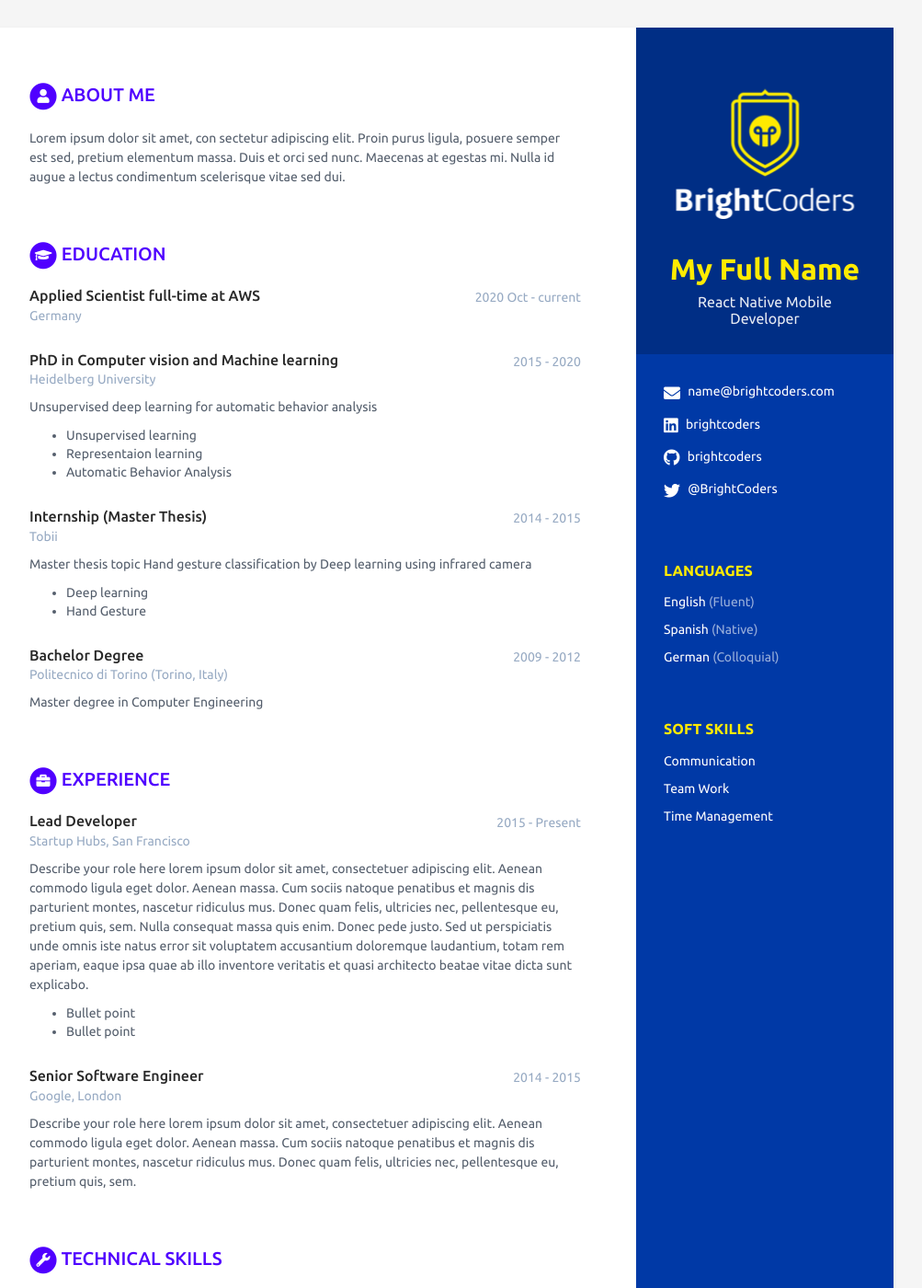
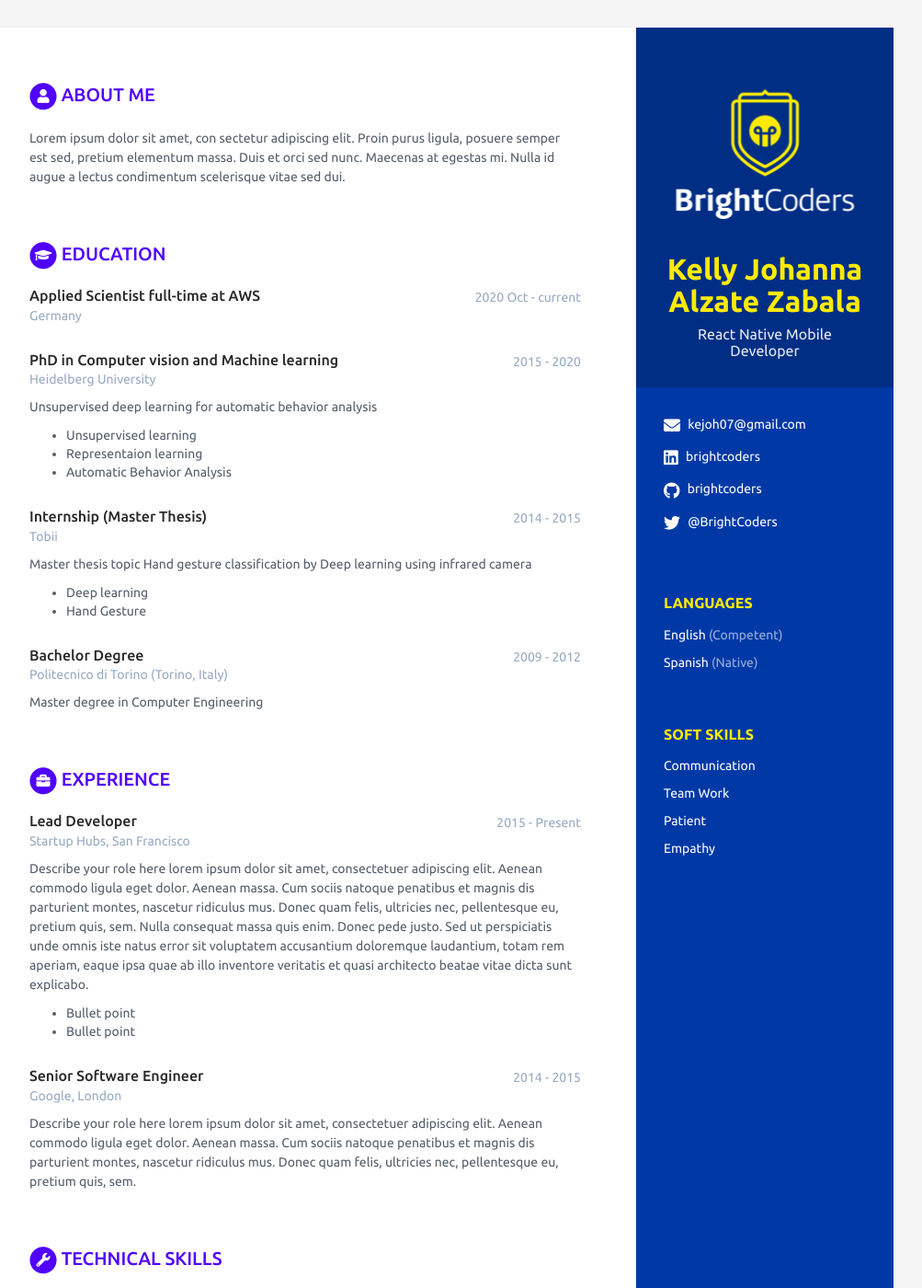
Before and after one commit to BC-MAY-21-RN/scorecard-Kejoh, a Jekyll site: the page built from index.html, in a window 1280 px wide and 1400 px high. Shown: the whole window at 92% size, without its empty margins (168-1171 px from the left). Built offline with Jekyll 4.4.1, drawn with Linux system fonts in a browser that asks for light colours.

Commit message:
First cahnges

```diff
--- a/_config.yml
+++ b/_config.yml
@@ -3,7 +3,7 @@
 # Site Settings
 title: BrightCoders Academy
 url: '' #'http://webjeda.com'
-baseurl: '' #change it according to your repository name
+baseurl: 'https://bc-may-21-rn.github.io/scorecard-Kejoh/' #change it according to your repository name
 # Style will be applied only after restarting the build or serve. Just choose one of the options.
 theme_skin: blue # NO modificar
 chrome_mobile_color: #use hex colors (ex:#1976d2) or leave empty if you don't want a color for chrome mobile searchbar
--- a/_data/data.yml
+++ b/_data/data.yml
@@ -7,12 +7,12 @@ sidebar:
   education: False # NO MODIFICAR
 
   # Profile information
-  name: My Full Name # Nombre completo
+  name: Kelly Johanna Alzate Zabala # Nombre completo
   tagline: React Native Mobile Developer # React Native Mobile Developer ó Ruby on Rails Web Developer Según sea el caso
   avatar: escudo.png # No modificar
 
   # Actualiza tus datos de contacto
-  email: name@brightcoders.com
+  email: kejoh07@gmail.com
   phone:
   website: # No agregar http://
   linkedin: brightcoders
@@ -27,13 +27,10 @@ sidebar:
   # Actualiza según los idiomas y nieles que tienes. Agrega o Elimina según sea necesario.
   languages:
     - idiom: English
-      level: Fluent # Utiliza el resultado de tu examen oficial, o el nivel de acuerdo al modelo Dreyfus
+      level: Competent # Utiliza el resultado de tu examen oficial, o el nivel de acuerdo al modelo Dreyfus
 
     - idiom: Spanish
       level: Native # Utiliza el resultado de tu examen oficial, o el nivel de acuerdo al modelo Dreyfus
-
-    - idiom: German
-      level: Colloquial
 
   # Registra aquí tus soft skills. Agrega o elimina según sea necesario
   interests:
@@ -43,7 +40,10 @@ sidebar:
     - item: Team Work
       link: # dejar en blanco
 
-    - item: Time Management
+    - item: Patient
+      link: # dejar en blanco
+
+    - item: Empathy
       link: # dejar en blanco
 
 # Registra aquí un resumen de tu perfil
```
